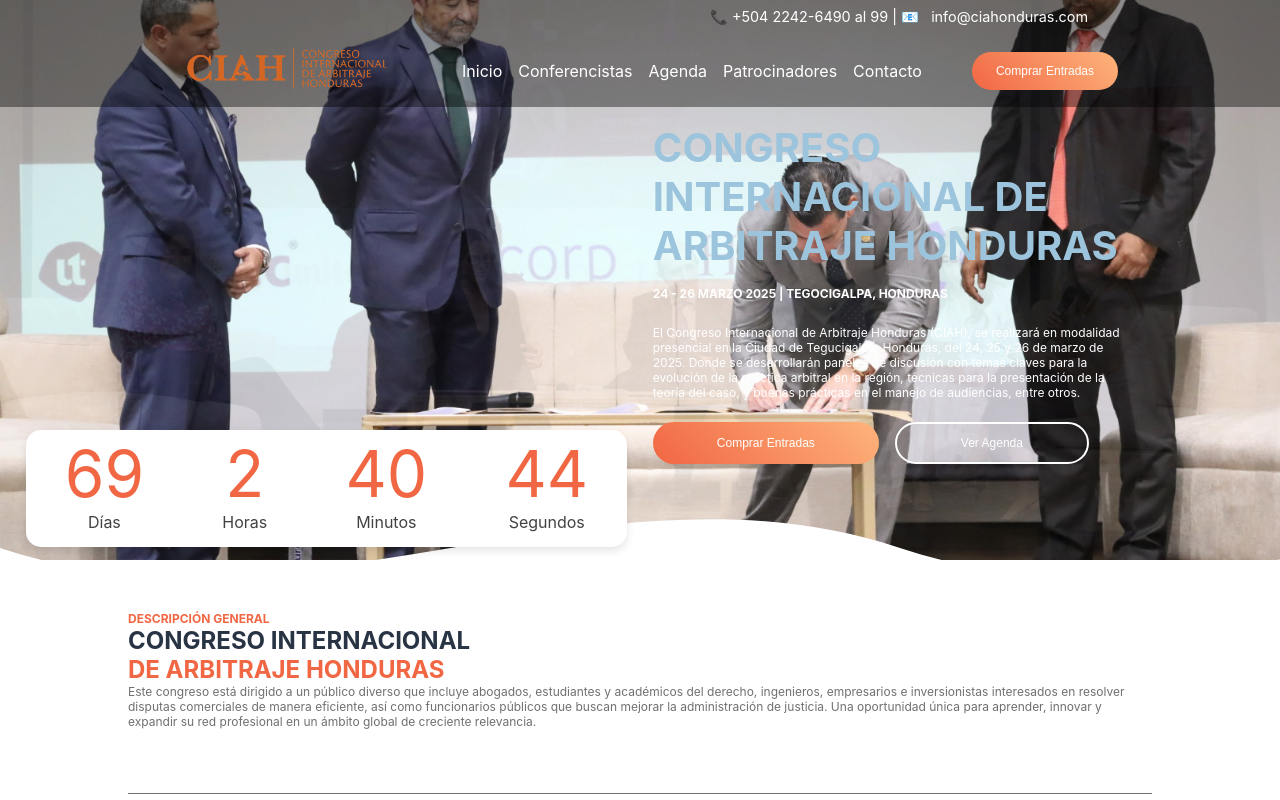
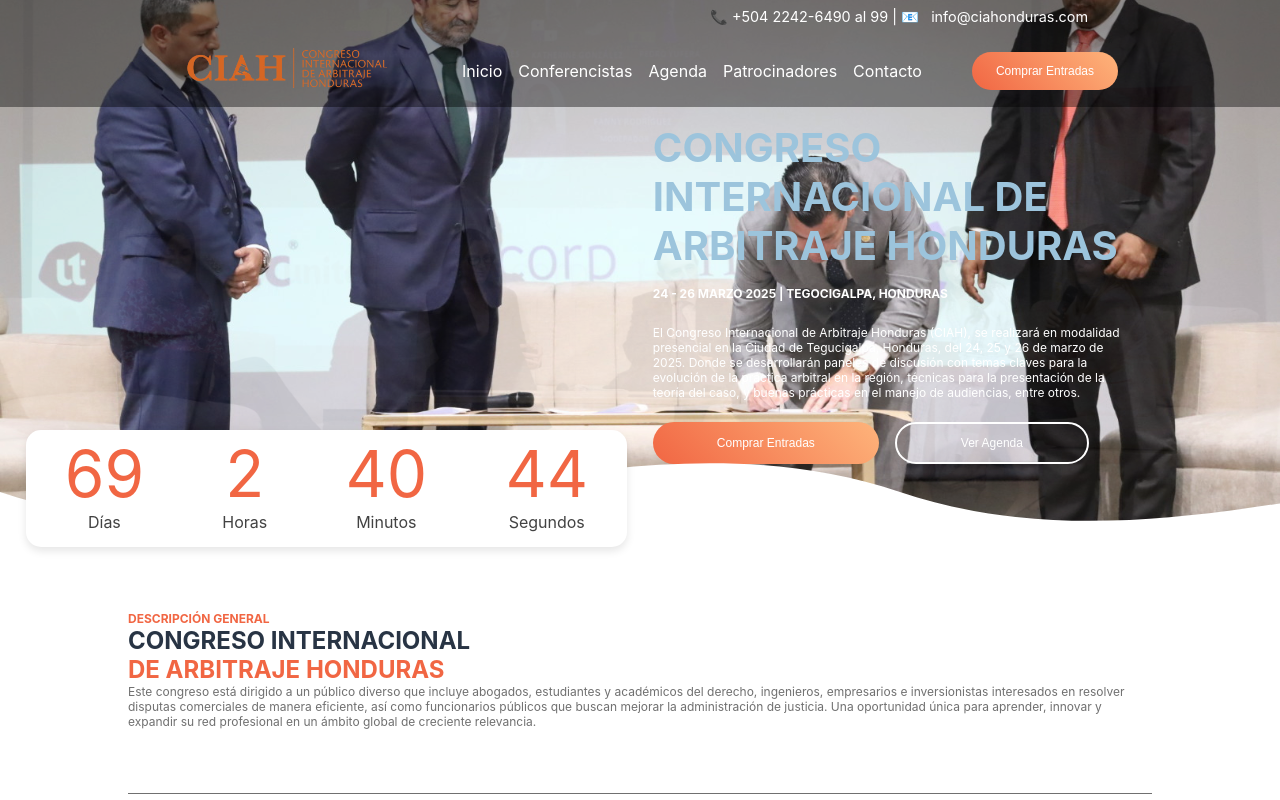
Before and after one commit to diazbetancur/appland-event, an Angular app: page / in a window 1280 px wide. Shown: the top 800 px of the page. Built offline with nearby package versions, Linux system fonts and the light colour scheme.

Commit message:
add view style

```diff
--- a/src/app/features/componets/banner/banner.component.scss
+++ b/src/app/features/componets/banner/banner.component.scss
@@ -15,7 +15,7 @@
   bottom: 0;
   left: 0;
   width: 100%;
-  height: 20%;
+  height: 30%;
   background: white;
   clip-path: path("M0,100 C300,200 600,0 900,100 C1200, 200 1500, 0 1800, 100 L1800, 320 L0, 320 Z");
   z-index: 1;
@@ -71,6 +71,10 @@
   .banner {
     flex-direction: column;
     height: auto;
+  }
+
+  .banner::after {
+    height: 20%;
   }
 
   .banner .left-column,
```
